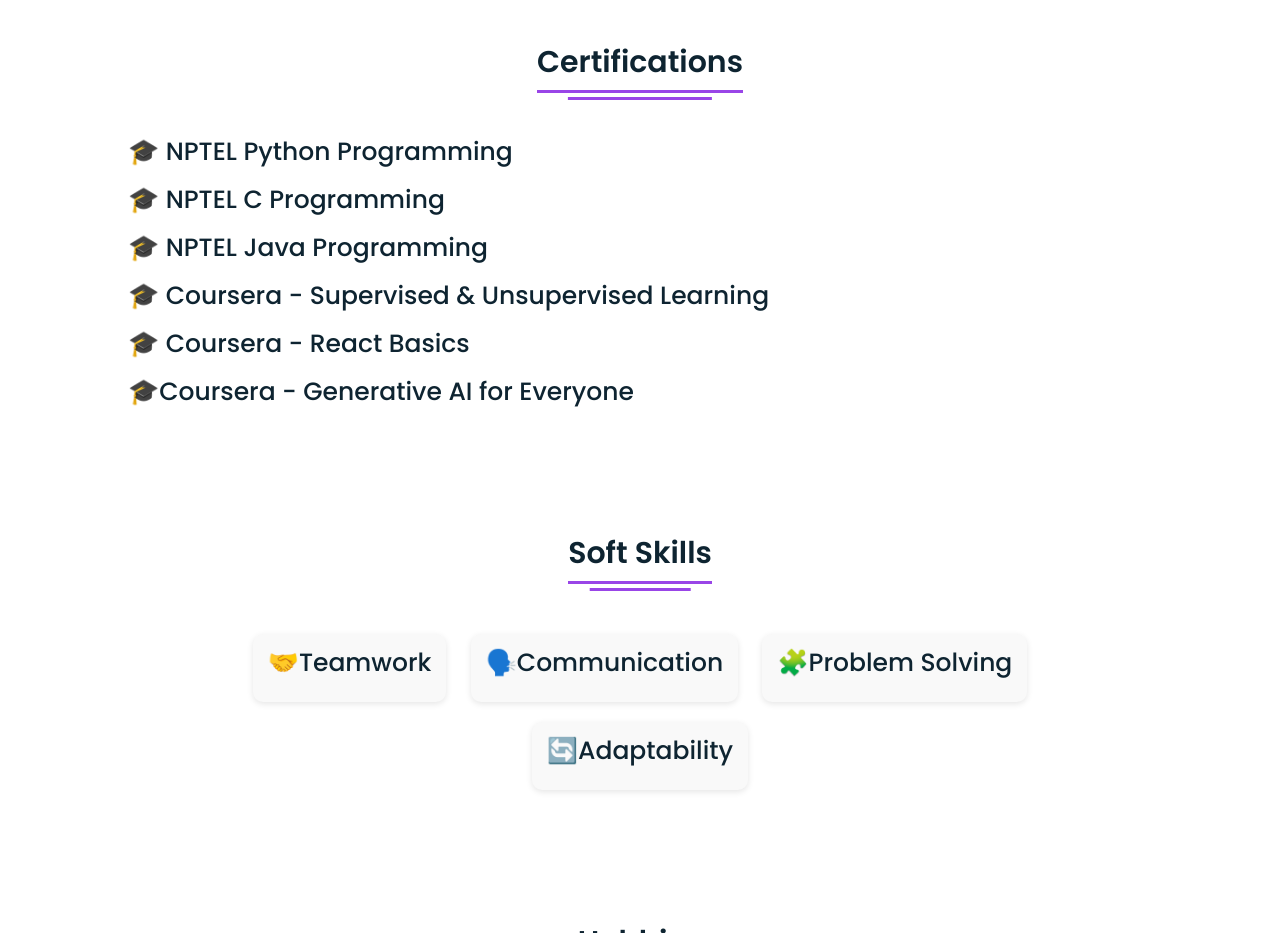
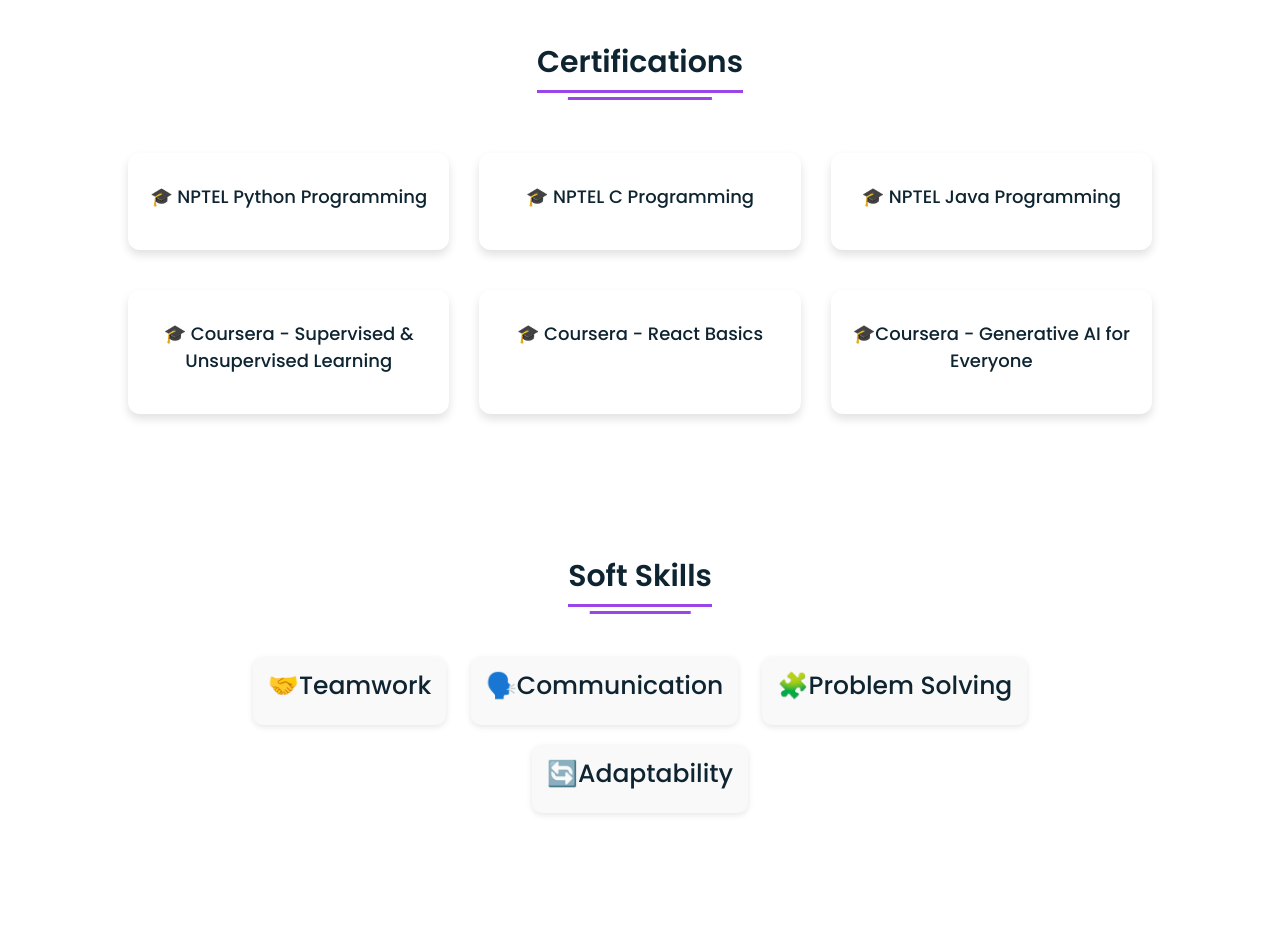
Before and after one commit to Shiyama595/Portfolio, a plain HTML site: page index.html in a window 1280 px wide. Shown: the part 3100-4033 px from the top of the page. Drawn offline with Linux system fonts and the light colour scheme.

Commit message:
Update style.css

```diff
--- a/style.css
+++ b/style.css
@@ -768,3 +768,30 @@
   background: #9945e7;
   color: #fff;
 }
+
+.certifications .boxes {
+  display: flex;
+  flex-wrap: wrap;
+  justify-content: space-between;
+}
+
+.certifications .boxes .box {
+  margin: 20px 0;
+  width: calc(100% / 3 - 20px);
+  text-align: center;
+  border-radius: 12px;
+  padding: 30px 10px;
+  box-shadow: 0 5px 10px rgba(0, 0, 0, 0.12);
+  cursor: default;
+  transition: all 0.4s ease;
+}
+
+.certifications .boxes .box:hover {
+  background: #9945e7;
+  color: #fff;
+}
+
+.certifications .boxes .box .topic {
+  font-weight: 500;
+  font-size: 18px;
+}
```
